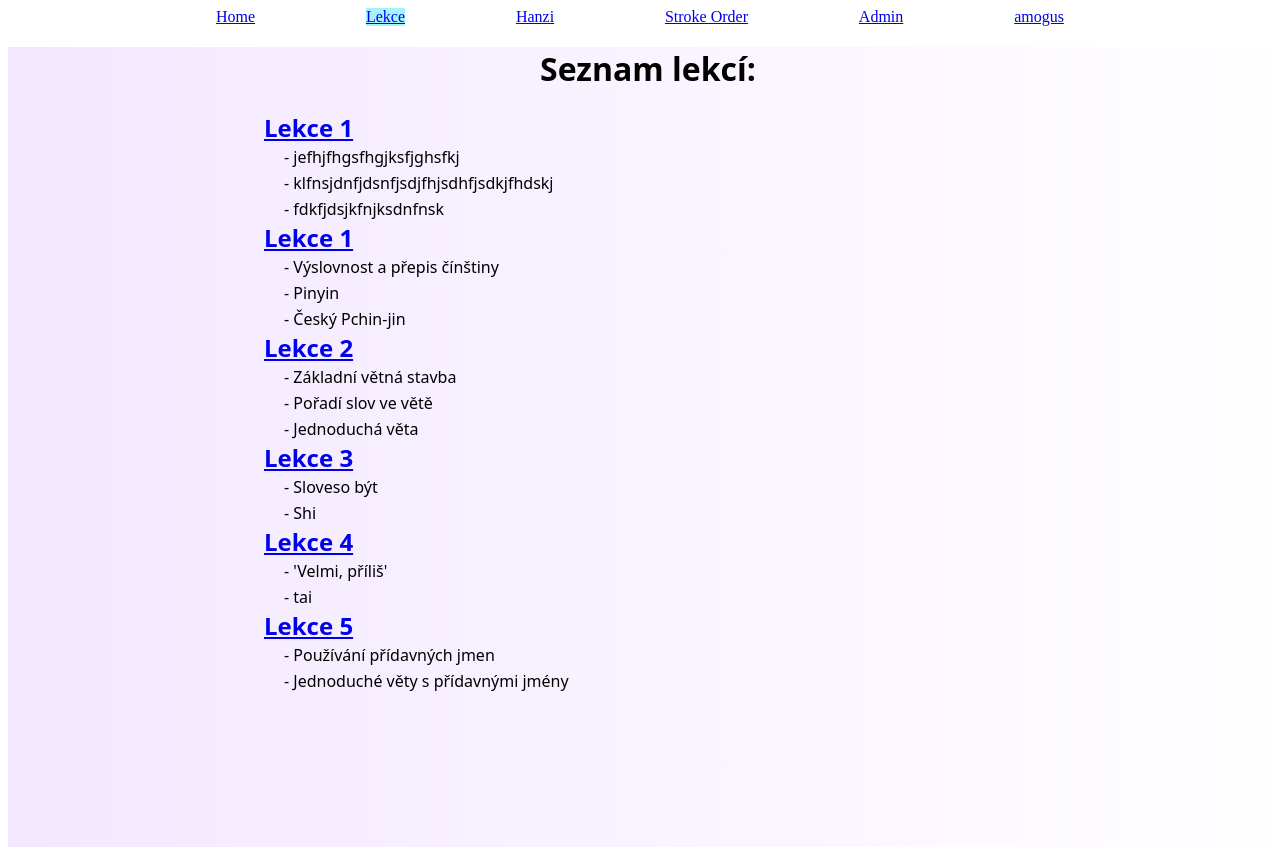
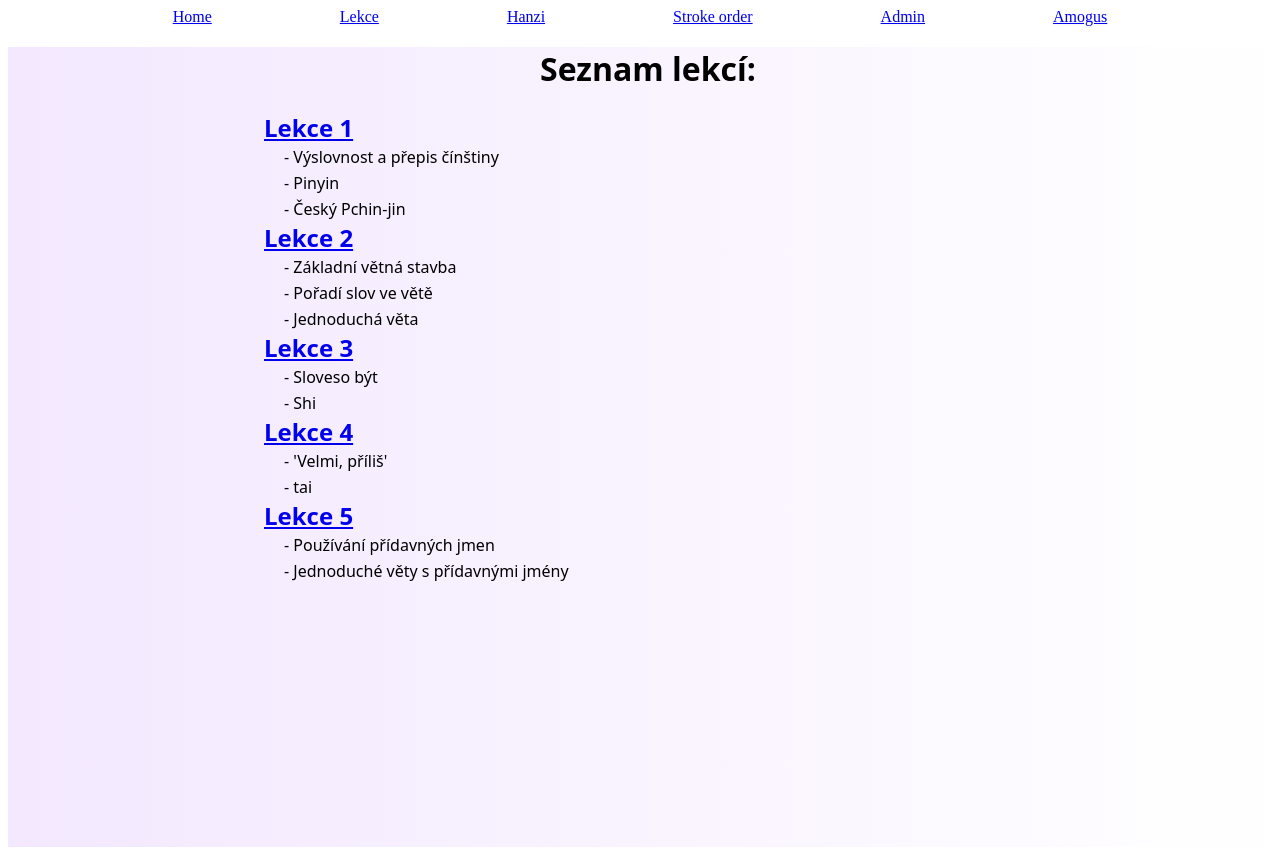
Before and after one commit to kokssik/ChineseApp2, a SvelteKit app: page /lekce in a window 1280 px wide. Built offline with nearby package versions, Linux system fonts and the light colour scheme.

Commit message:
edited header

```diff
--- /dev/null
+++ b/src/lib/components/Header.svelte
@@ -0,0 +1,12 @@
+<script>
+    import { page } from "$app/stores";
+    export let links;
+</script>
+
+<div class="flex justify-center drop-shadow-sm">
+    <div class="flex flex-row gap-32">
+        {#each links as link}
+            <a href={link.link}>{link.text}</a>
+        {/each}
+    </div>
+</div>
--- a/src/lib/components/HeaderLink.svelte
+++ /dev/null
@@ -1,9 +0,0 @@
-<script>
-    import { page } from "$app/stores";
-    export let link;
-    export let text;
-</script>
-
-<div class={$page.url.pathname === link ? "bg-cyan-200" : ""}>
-    <a href={link}>{text}</a>
-</div>
--- a/src/routes/+layout.svelte
+++ b/src/routes/+layout.svelte
@@ -1,18 +1,18 @@
 <script>
   import "../app.postcss";
-  import HeaderLink from "../lib/components/HeaderLink.svelte";
+  import Header from "../lib/components/Header.svelte";
 </script>
 
-<div class="mx-52">
-  <div class="flex flex-row justify-between">
-    <HeaderLink text="Home" link="/" />
-    <HeaderLink text="Lekce" link="/lekce" />
-    <HeaderLink text="Hanzi" link="/hanzi" />
-    <HeaderLink text="Stroke Order" link="/stroke_order" />
-    <HeaderLink text="Admin" link="/admin" />
-    <HeaderLink text="amogus" link="/lmao" />
-  </div>
-</div>
+<Header
+  links={[
+    { text: "Home", link: "/" },
+    { text: "Lekce", link: "/lekce" },
+    { text: "Hanzi", link: "/hanzi" },
+    { text: "Stroke order", link: "/" },
+    { text: "Admin", link: "/admin" },
+    { text: "Amogus", link: "/lmao" },
+  ]}
+/>
 
 <div class="container bg-gradient-to-r from-purple-100 to-white">
   <slot />
--- a/src/routes/+page.svelte
+++ b/src/routes/+page.svelte
@@ -1,2 +1,4 @@
 <h1>Welcome to SvelteKit</h1>
-<p>Visit <a href="https://kit.svelte.dev">kit.svelte.dev</a> to read the documentation</p>
+<p>
+    Visit <a href="https://kit.svelte.dev">kit.svelte.dev</a> to read the documentation
+</p>
--- a/src/routes/lekce/+page.svelte
+++ b/src/routes/lekce/+page.svelte
@@ -5,16 +5,6 @@
 
 <div>
   <h1 class="text-center font-sans">Seznam lekcí:</h1>
-
-  <Seznam
-    nadpis="Lekce 1"
-    odkaz="/lekce/69"
-    subs={[
-      "jefhjfhgsfhgjksfjghsfkj",
-      "klfnsjdnfjdsnfjsdjfhjsdhfjsdkjfhdskj",
-      "fdkfjdsjkfnjksdnfnsk",
-    ]}
-  />
 
   <Seznam
     nadpis="Lekce 1"
```
